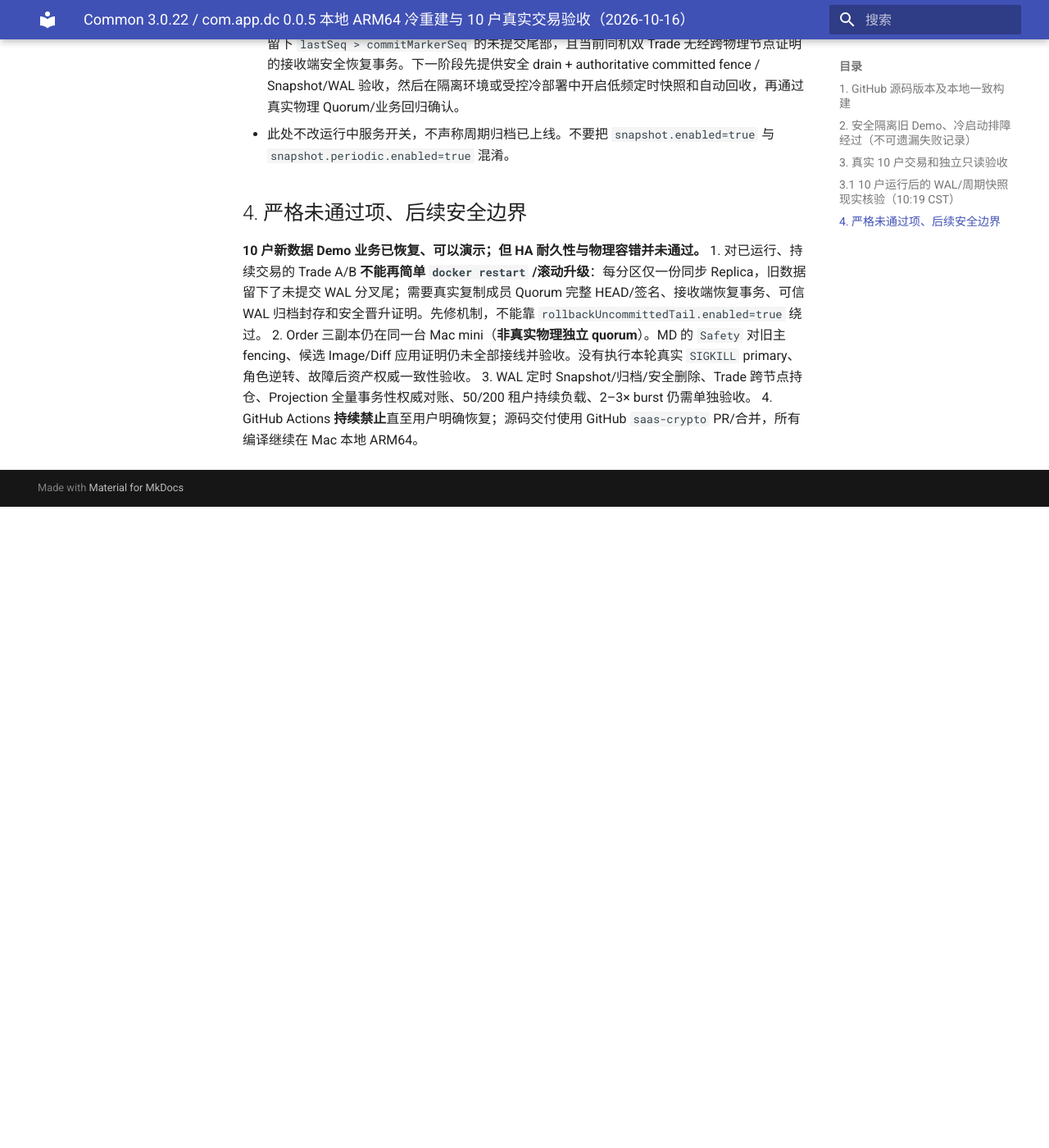
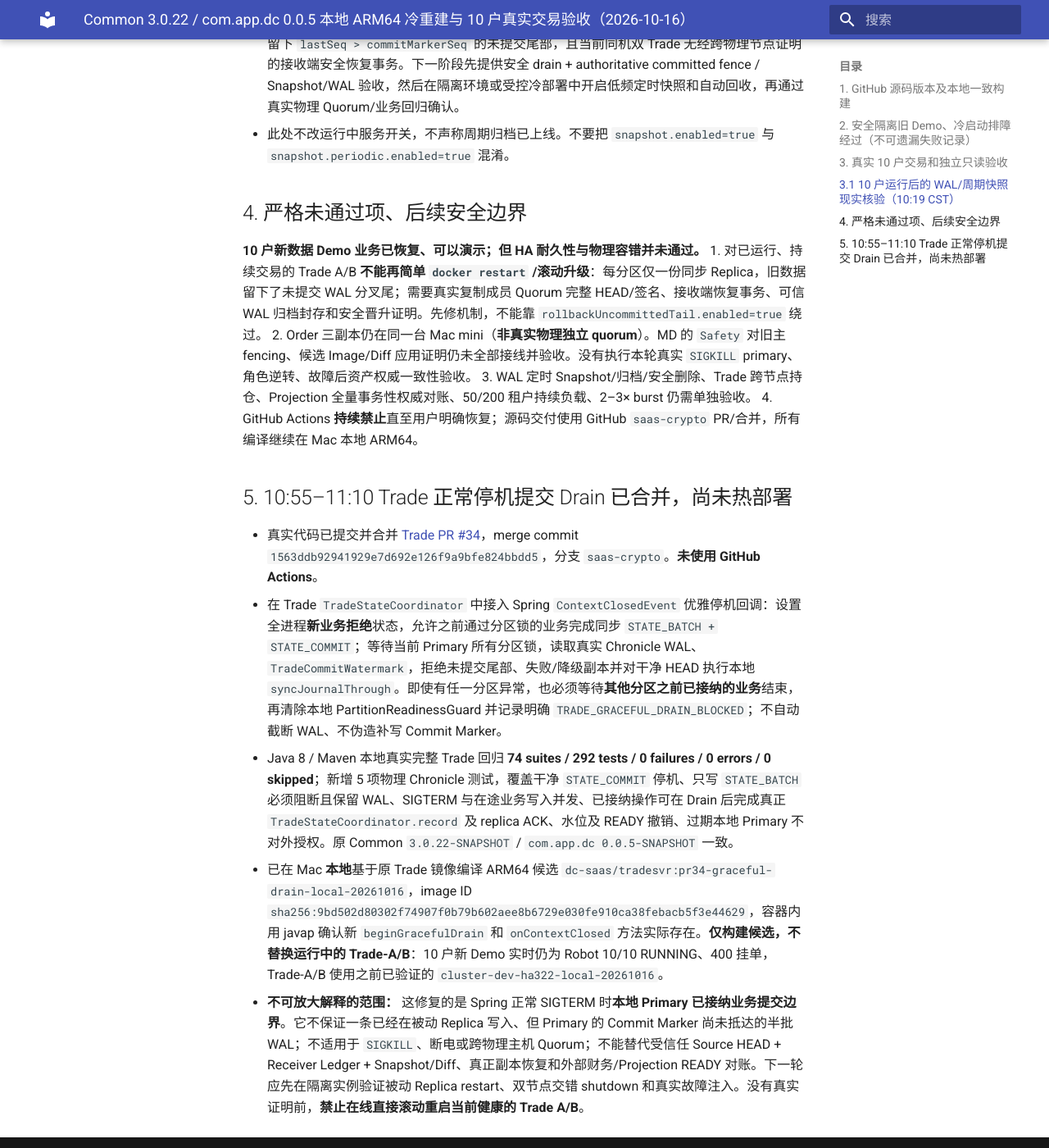
Before and after one commit to bliplink/dc-quant-deploy, an MkDocs documentation site: the page built from docs/CLUSTER_HA_322_OFFLINE_MAC_COLD_REBUILD_20261016.zh-CN.md, in a window 1280 px wide and 1400 px high, scrolled down 3595 px. Shown: the whole window at 82% size. Built offline with MkDocs 1.6.1 and Material for MkDocs 9.7.7, drawn with Linux system fonts in a browser that asks for light colours; before the commit the page ends 4213 px from its top, so only the background shows below that.

Commit message:
docs(ha): record Trade graceful committed WAL drain and local candidate image [skip ci]

```diff
--- a/docs/CLUSTER_HA_322_OFFLINE_MAC_COLD_REBUILD_20261016.zh-CN.md
+++ b/docs/CLUSTER_HA_322_OFFLINE_MAC_COLD_REBUILD_20261016.zh-CN.md
@@ -59,3 +59,12 @@
 2. Order 三副本仍在同一台 Mac mini（**非真实物理独立 quorum**）。MD 的 `Safety` 对旧主 fencing、候选 Image/Diff 应用证明仍未全部接线并验收。没有执行本轮真实 `SIGKILL` primary、角色逆转、故障后资产权威一致性验收。
 3. WAL 定时 Snapshot/归档/安全删除、Trade 跨节点持仓、Projection 全量事务性权威对账、50/200 租户持续负载、2–3× burst 仍需单独验收。
 4. GitHub Actions **持续禁止**直至用户明确恢复；源码交付使用 GitHub `saas-crypto` PR/合并，所有编译继续在 Mac 本地 ARM64。
+
+
+## 5. 10:55–11:10 Trade 正常停机提交 Drain 已合并，尚未热部署
+
+- 真实代码已提交并合并 [Trade PR #34](https://github.com/bliplink/com.app.dc.tradesvr/pull/34)，merge commit `1563ddb92941929e7d692e126f9a9bfe824bbdd5`，分支 `saas-crypto`。**未使用 GitHub Actions**。
+- 在 Trade `TradeStateCoordinator` 中接入 Spring `ContextClosedEvent` 优雅停机回调：设置全进程**新业务拒绝**状态，允许之前通过分区锁的业务完成同步 `STATE_BATCH + STATE_COMMIT`；等待当前 Primary 所有分区锁，读取真实 Chronicle WAL、`TradeCommitWatermark`，拒绝未提交尾部、失败/降级副本并对干净 HEAD 执行本地 `syncJournalThrough`。即使有任一分区异常，也必须等待**其他分区之前已接纳的业务**结束，再清除本地 PartitionReadinessGuard 并记录明确 `TRADE_GRACEFUL_DRAIN_BLOCKED`；不自动截断 WAL、不伪造补写 Commit Marker。
+- Java 8 / Maven 本地真实完整 Trade 回归 **74 suites / 292 tests / 0 failures / 0 errors / 0 skipped**；新增 5 项物理 Chronicle 测试，覆盖干净 `STATE_COMMIT` 停机、只写 `STATE_BATCH` 必须阻断且保留 WAL、SIGTERM 与在途业务写入并发、已接纳操作可在 Drain 后完成真正 `TradeStateCoordinator.record` 及 replica ACK、水位及 READY 撤销、过期本地 Primary 不对外授权。原 Common `3.0.22-SNAPSHOT` / `com.app.dc 0.0.5-SNAPSHOT` 一致。
+- 已在 Mac **本地**基于原 Trade 镜像编译 ARM64 候选 `dc-saas/tradesvr:pr34-graceful-drain-local-20261016`，image ID `sha256:9bd502d80302f74907f0b79b602aee8b6729e030fe910ca38febacb5f3e44629`，容器内用 javap 确认新 `beginGracefulDrain` 和 `onContextClosed` 方法实际存在。**仅构建候选，不替换运行中的 Trade-A/B**：10 户新 Demo 实时仍为 Robot 10/10 RUNNING、400 挂单，Trade-A/B 使用之前已验证的 `cluster-dev-ha322-local-20261016`。
+- **不可放大解释的范围：** 这修复的是 Spring 正常 SIGTERM 时**本地 Primary 已接纳业务提交边界**。它不保证一条已经在被动 Replica 写入、但 Primary 的 Commit Marker 尚未抵达的半批 WAL；不适用于 `SIGKILL`、断电或跨物理主机 Quorum；不能替代受信任 Source HEAD + Receiver Ledger + Snapshot/Diff、真正副本恢复和外部财务/Projection READY 对账。下一轮应先在隔离实例验证被动 Replica restart、双节点交错 shutdown 和真实故障注入。没有真实证明前，**禁止在线直接滚动重启当前健康的 Trade A/B**。
```
